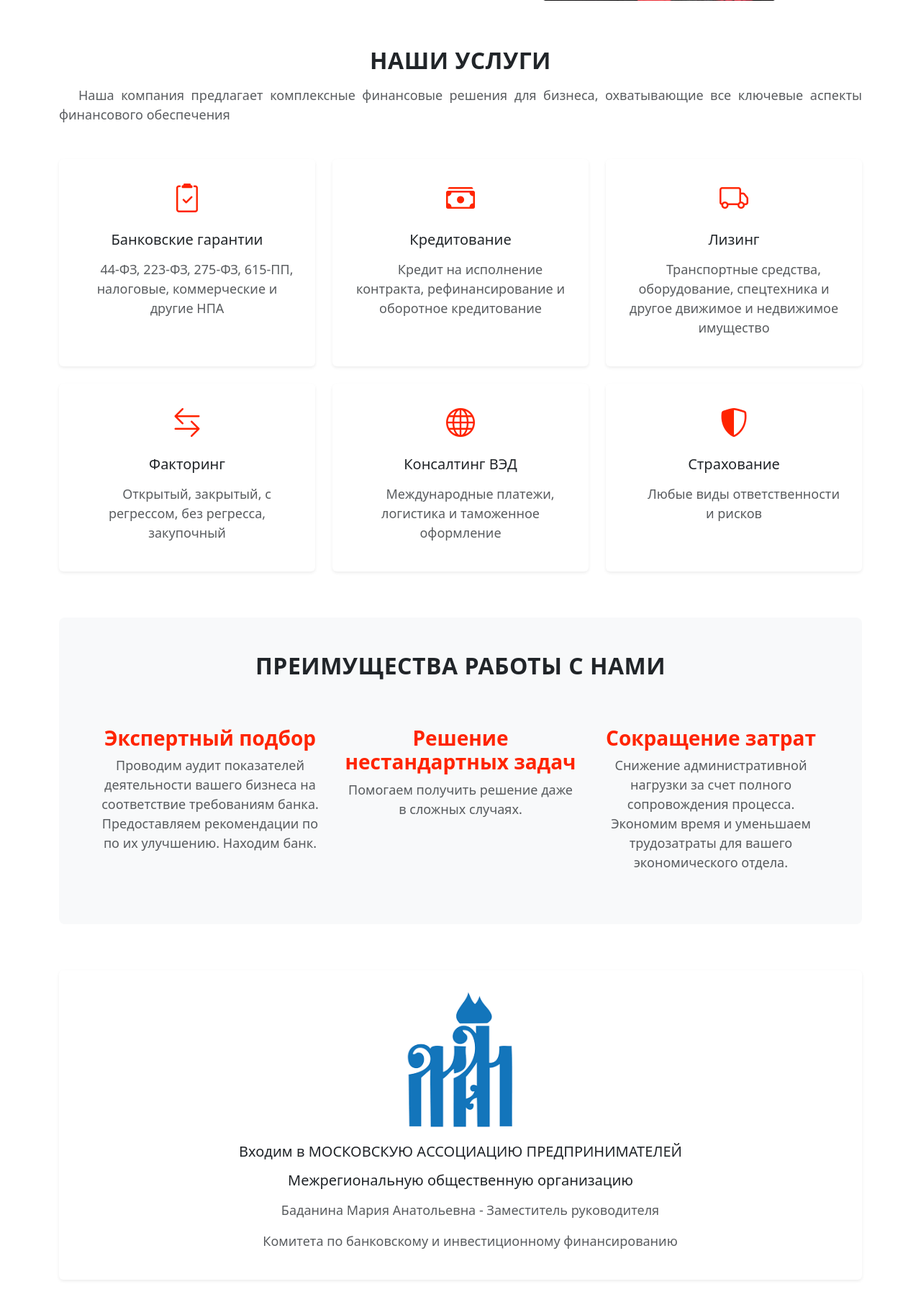
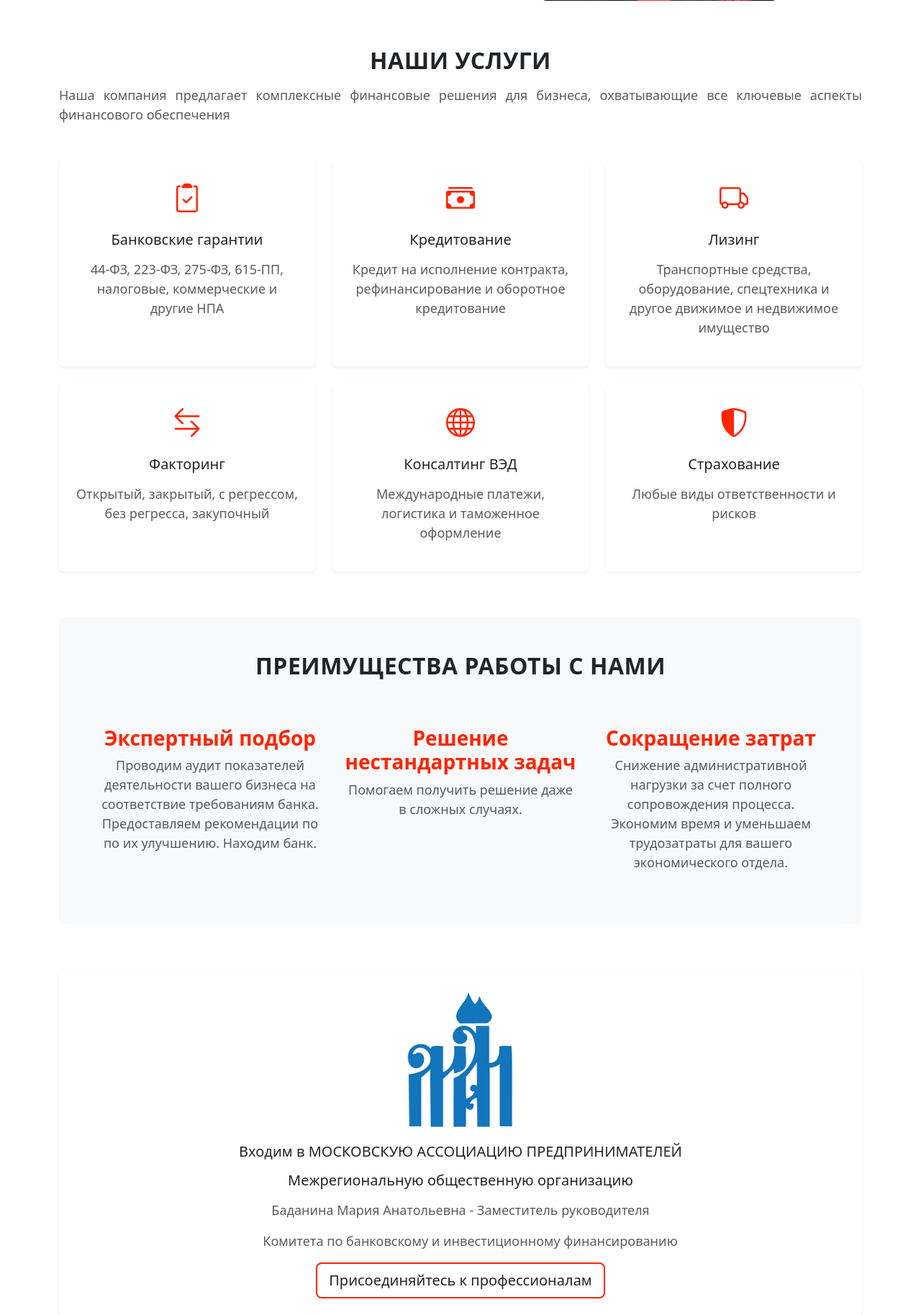
Before and after one commit to ant4p/factory, a Django app: page / in a window 1280 px wide. Shown: the part 555-2382 px from the top of the page at 72% size. Run offline with Django 5.2, Linux system fonts and the light colour scheme; some libraries are stand-ins or nearby versions.

Commit message:
big update

```diff
--- a/about/templates/about/banks_partners.html
+++ b/about/templates/about/banks_partners.html
@@ -39,7 +39,7 @@
         <section  id="services" class="bg-light rounded-3 p-5 mb-6">
             <div class="text-center mb-5">
                 <h2 class="text text-uppercase fw-bold mb-3">Преимущества</h2>
-                <p class="text-muted" style="text-align: justify; font-size: 18px; text-indent: 1.5em;">Мы постоянно расширяем пул банков-партнеров и совершенствуем условия сотрудничества, чтобы предлагать нашим клиентам наиболее конкурентоспособные и современные финансовые продукты на рынке.</p>
+                <p class="text-muted" style="text-align: center; font-size: 18px;">Мы постоянно расширяем пул банков-партнеров и совершенствуем условия сотрудничества, чтобы предлагать нашим клиентам наиболее конкурентоспособные и современные финансовые продукты на рынке.</p>
             </div>
 
             <div class="row text-center">
--- a/src/templates/src/banks_block.html
+++ b/src/templates/src/banks_block.html
@@ -3,7 +3,7 @@
 <section class="mb-6">
     <div class="text-center mb-5">
         <h2 class="text text-uppercase fw-bold mb-3">Банки-партнёры</h2>
-        <p class="text-muted" style="text-align: justify; font-size: 18px; text-indent: 1.5em;">Мы выстраиваем долгосрочное и взаимовыгодное партнерство с ведущими финансовыми учреждениями России, что обеспечивает нам доступ к широкой линейке банковских продуктов и возможность подбора оптимального решения для каждого бизнеса. Работаем более чем со 100 банками как в экспресс-режиме, так и в корпоративном секторе.</p>
+        <p class="text-muted" style="text-align: center; font-size: 18px;">Мы выстраиваем долгосрочное и взаимовыгодное партнерство с ведущими финансовыми учреждениями России, что обеспечивает нам доступ к широкой линейке банковских продуктов и возможность подбора оптимального решения для каждого бизнеса. Работаем более чем со 100 банками как в экспресс-режиме, так и в корпоративном секторе.</p>
     </div>
 
     <div class="bg-white rounded-3 shadow-sm p-3">
--- a/src/templates/src/map.html
+++ b/src/templates/src/map.html
@@ -9,7 +9,7 @@
     <div class="row g-4">
         <!-- Банковские гарантии -->
         <div class="col-md-12">
-            <a href={% url 'services:services_bg' %} class="card-link text-decoration-none">
+            {% comment %} <a href={% url 'services:services_bg' %} class="card-link text-decoration-none"> {% endcomment %}
                 <div class="card h-100 border-0 shadow-sm hover-card">
                     <div class="card-body text-center p-4">
                         <img src="{% static 'src/images/map.png' %}"
@@ -17,8 +17,11 @@
                         {% comment %} <img src={% static "src/images/small/1small.png" %} style="max-width: 150px; height: auto;"></img> {% endcomment %}
                         <h5 class="mt-3 mb-3">Входим в МОСКОВСКУЮ АССОЦИАЦИЮ ПРЕДПРИНИМАТЕЛЕЙ</h5>
                         <h5 class="mt-3 mb-3">Межрегиональную общественную организацию</h5>
-                        <p class="text-muted" style="text-align: ; font-size: 18px; text-indent: 1.5em;">Баданина Мария Анатольевна - Заместитель руководителя</p>
+                        <p class="text-muted" style="text-align: ; font-size: 18px;">Баданина Мария Анатольевна - Заместитель руководителя</p>
                         <p class="text-muted" style="text-align: ; font-size: 18px; text-indent: 1.5em;">Комитета по банковскому и инвестиционному финансированию</p>
+                        <a href="https://www.moomap.ru/" target="_blank" class="btn btn-orange btn-lg px-6 border border-2 border-primary" style="border-color: #FF2400 !important;">
+                                    Присоединяйтесь к профессионалам
+                                </a>
                     </div>
                 </div>
             </a>
--- a/src/templates/src/services.html
+++ b/src/templates/src/services.html
@@ -5,7 +5,7 @@
 <section id="services" class="mb-6">
     <div class="text-center mb-5">
         <h2 class="text text-uppercase fw-bold mb-3">Наши услуги</h2>
-        <p class="text-muted" style="text-align: justify; font-size: 18px; text-indent: 1.5em;">Наша компания предлагает комплексные финансовые решения для бизнеса, охватывающие все ключевые аспекты финансового обеспечения</p>
+        <p class="text-muted" style="text-align: justify; font-size: 18px;">Наша компания предлагает комплексные финансовые решения для бизнеса, охватывающие все ключевые аспекты финансового обеспечения</p>
     </div>
 
     <div class="row g-4">
@@ -17,7 +17,7 @@
                         <i class="bi bi-clipboard2-check text-orange" style="font-size: 2.5rem;"></i>
                         {% comment %} <img src={% static "src/images/small/1small.png" %} style="max-width: 150px; height: auto;"></img> {% endcomment %}
                         <h5 class="mt-3 mb-3">Банковские гарантии</h5>
-                        <p class="text-muted" style="text-align: ; font-size: 18px; text-indent: 1.5em;">44-ФЗ, 223-ФЗ, 275-ФЗ, 615-ПП, налоговые, коммерческие и другие НПА</p>
+                        <p class="text-muted" style="text-align: ; font-size: 18px;">44-ФЗ, 223-ФЗ, 275-ФЗ, 615-ПП, налоговые, коммерческие и другие НПА</p>
                     </div>
                 </div>
             </a>
@@ -31,7 +31,7 @@
                         <i class="bi bi-cash-stack text-orange" style="font-size: 2.5rem;"></i>
                         {% comment %} <img src={% static "src/images/small/2small.png" %} style="max-width: 150px; height: auto;"></img> {% endcomment %}
                         <h5 class="mt-3 mb-3">Кредитование</h5>
-                        <p class="text-muted" style="text-align: ; font-size: 18px; text-indent: 1.5em;">Кредит на исполнение контракта, рефинансирование и оборотное кредитование  </p>
+                        <p class="text-muted" style="text-align: ; font-size: 18px;">Кредит на исполнение контракта, рефинансирование и оборотное кредитование  </p>
                     </div>
                 </div>
             </a>
@@ -45,7 +45,7 @@
                         <i class="bi bi-truck text-orange" style="font-size: 2.5rem;"></i>
                         {% comment %} <img src={% static "src/images/small/3small.png" %} style="max-width: 100px; height: auto;"></img> {% endcomment %}
                         <h5 class="mt-3 mb-3">Лизинг</h5>
-                        <p class="text-muted" style="text-align: ; font-size: 18px; text-indent: 1.5em;">Транспортные средства, оборудование, спецтехника и другое движимое и недвижимое имущество</p>
+                        <p class="text-muted" style="text-align: ; font-size: 18px;">Транспортные средства, оборудование, спецтехника и другое движимое и недвижимое имущество</p>
                     </div>
                 </div>
             </a>
@@ -59,7 +59,7 @@
                         <i class="bi bi-arrow-left-right text-orange" style="font-size: 2.5rem;"></i>
                         {% comment %} <img src={% static "src/images/small/4small.jpg" %} style="max-width: 150px; height: auto;"></img> {% endcomment %}
                         <h5 class="mt-3 mb-3">Факторинг</h5>
-                        <p class="text-muted" style="text-align: ; font-size: 18px; text-indent: 1.5em;">Открытый, закрытый, с регрессом, без регресса, закупочный</p>
+                        <p class="text-muted" style="text-align: ; font-size: 18px;">Открытый, закрытый, с регрессом, без регресса, закупочный</p>
                     </div>
                 </div>
             </a>
@@ -72,7 +72,7 @@
                     <div class="card-body text-center p-4">
                         <i class="bi bi-globe text-orange" style="font-size: 2.5rem;"></i>
                         <h5 class="mt-3 mb-3">Консалтинг ВЭД</h5>
-                        <p class="text-muted" style="text-align: ; font-size: 18px; text-indent: 1.5em;">Международные платежи, логистика и таможенное оформление</p>
+                        <p class="text-muted" style="text-align: ; font-size: 18px;">Международные платежи, логистика и таможенное оформление</p>
                     </div>
                 </div>
             </a>
@@ -85,7 +85,7 @@
                     <div class="card-body text-center p-4">
                         <i class="bi bi-shield-shaded text-orange" style="font-size: 2.5rem;"></i>
                         <h5 class="mt-3 mb-3">Страхование</h5>
-                        <p class="text-muted" style="text-align: ; font-size: 18px; text-indent: 1.5em;">Любые виды ответственности и рисков</p>
+                        <p class="text-muted" style="text-align: ; font-size: 18px;">Любые виды ответственности и рисков</p>
                     </div>
                 </div>
             </a>
--- a/templates/contacts.html
+++ b/templates/contacts.html
@@ -2,7 +2,7 @@
 <section id="contacts" class="mb-6">
         <div class="text-center mb-5">
             <h2 class="text text-uppercase fw-bold mb-3">Свяжитесь с нами</h2>
-            <p class="text-muted" style="text-align: justify; font-size: 18px; text-indent: 1.5em;">Для получения консультации и решения вопросов воспользуйтесь любым удобным способом связи. Наши специалисты доступны в рабочее время с понедельника по пятницу с 9:00 до 18:00. Вы можете обратиться по телефону, написать на электронную почту или в мессенджеры (Telegram, WhatsApp, MAX). Мы гарантируем профессиональный подход и оперативное рассмотрение каждого обращения. </p>
+            <p class="text-muted" style="text-align: center; font-size: 18px;">Для получения консультации и решения вопросов воспользуйтесь любым удобным способом связи. Наши специалисты доступны в рабочее время с понедельника по пятницу с 9:00 до 18:00. Вы можете обратиться по телефону, написать на электронную почту или в мессенджеры (Telegram, WhatsApp, MAX). Мы гарантируем профессиональный подход и оперативное рассмотрение каждого обращения. </p>
         </div>
 
         <div class="bg-white rounded-3 shadow-sm p-4">
```
